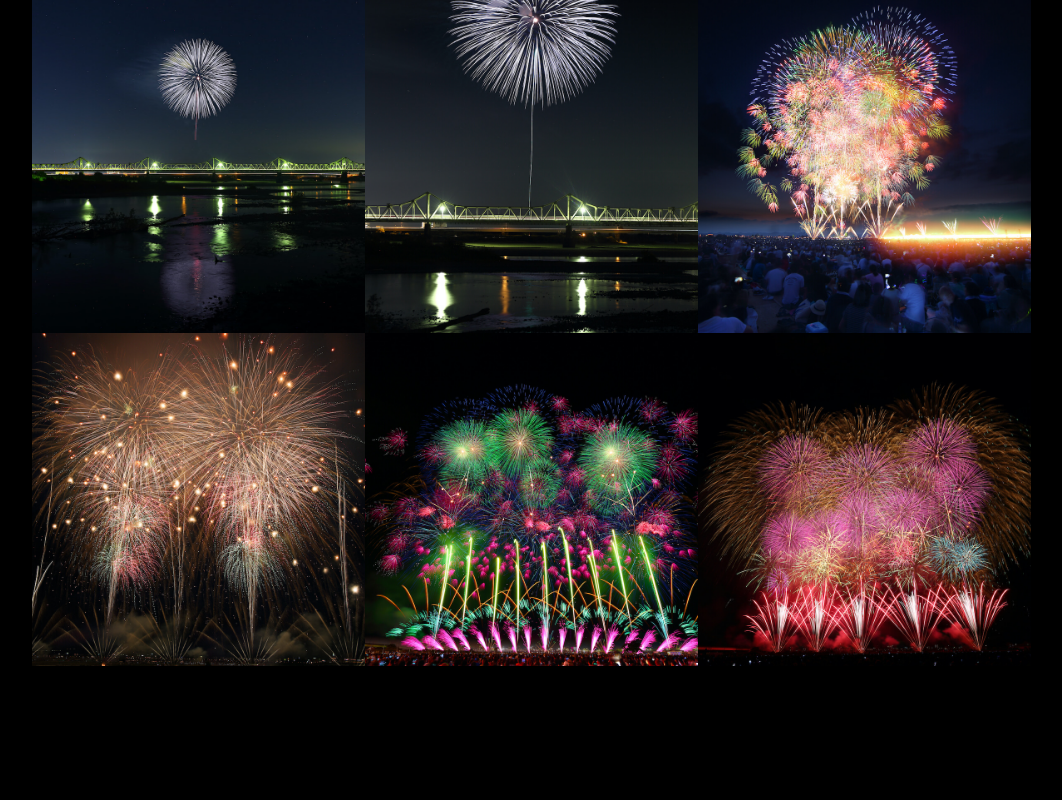
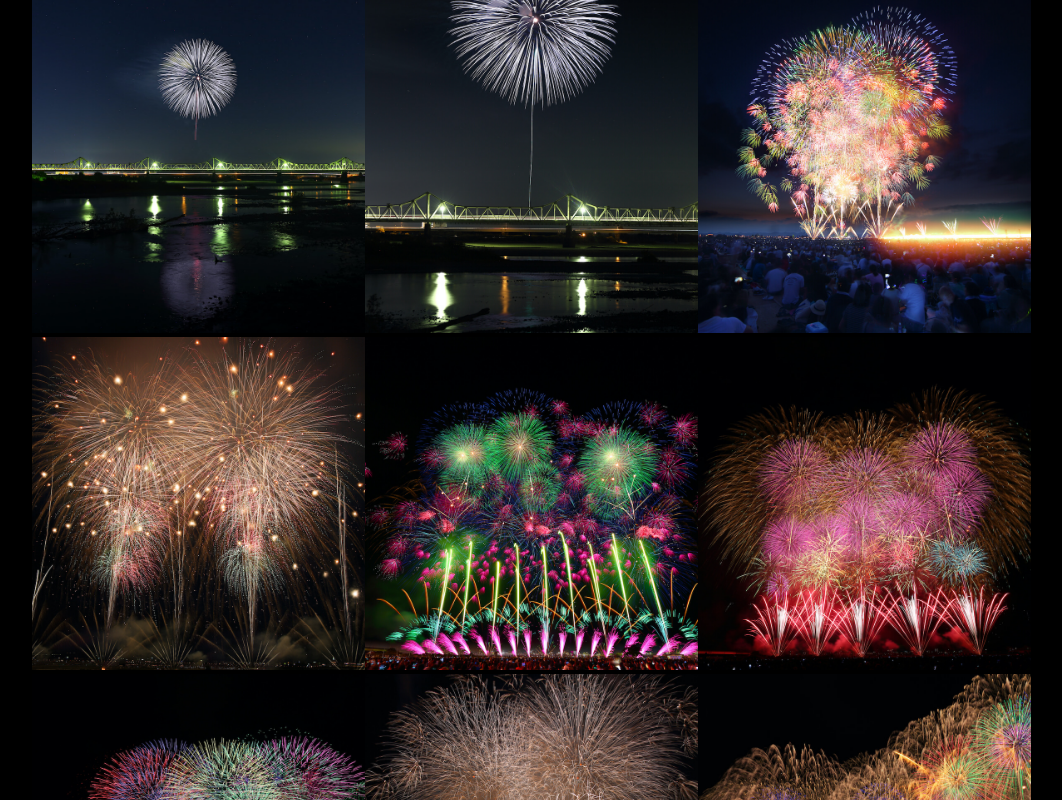
Before and after one commit to KeitoAbe/todo-app-prisma, a Next.js app in the folder nagaokahanabi-photo-viewer/: page / in a window 1280 px wide. Shown: the top 800 px of the page, without its empty margins (108-1170 px from the left). Built offline with nearby package versions, Linux system fonts and the light colour scheme.

Commit message:
For文で画像を全て表示 (#74)
* For文で画像を全て表示

* アロー関数に書き換え

```diff
--- a/nagaokahanabi-photo-viewer/pages/index.tsx
+++ b/nagaokahanabi-photo-viewer/pages/index.tsx
@@ -6,12 +6,18 @@ export default function Home() {
   return (
     <div className={styles.container}>
       <div className={styles.imgContainer}>
-          <img src="/original/img-nagaokamatsuri-1.jpg" className={styles.img}></img>
-          <img src="/original/img-nagaokamatsuri-2.jpg" className={styles.img}></img>
-          <img src="/original/img-nagaokamatsuri-3.jpg" className={styles.img}></img>
-          <img src="/original/img-nagaokamatsuri-4.jpg" className={styles.img}></img>
-          <img src="/original/img-nagaokamatsuri-5.jpg" className={styles.img}></img>
-          <img src="/original/img-nagaokamatsuri-6.jpg" className={styles.img}></img>
+        {(() => {
+          const list = [];
+          for (let i = 1; i < 64; i++) {
+            list.push(
+              <img
+                src={`/original/img-nagaokamatsuri-${i}.jpg`}
+                className={styles.img}
+              ></img>
+            );
+          }
+          return <div>{list}</div>;
+        })()}
       </div>
     </div>
   );
```
